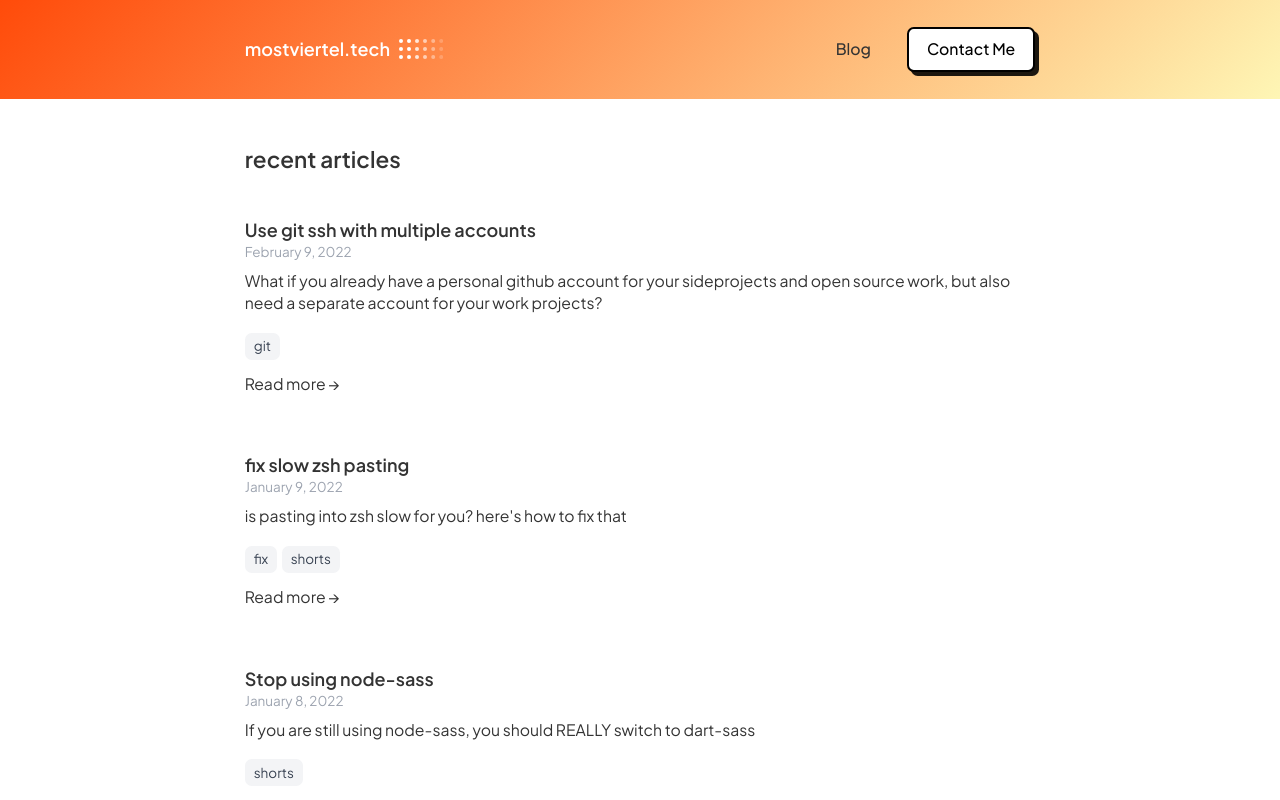
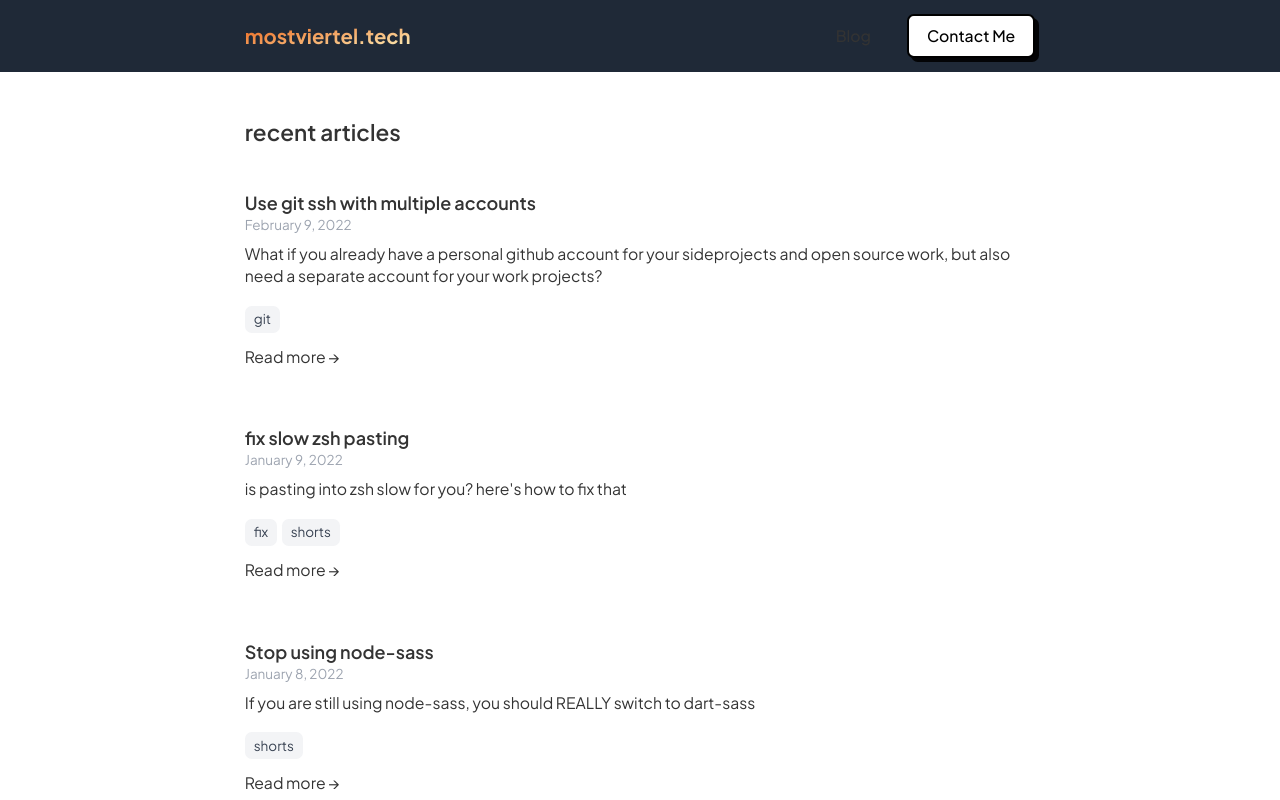
Before and after one commit to kitsunekyo/mostviertel.tech, a Next.js app: page / in a window 1280 px wide. Shown: the top 800 px of the page. Built offline with nearby package versions, Linux system fonts and the light colour scheme.

Commit message:
update header

```diff
--- a/src/components/Header.js
+++ b/src/components/Header.js
@@ -1,16 +1,22 @@
 import Link from "next/link";
 
 import { Button } from "src/components/Button";
-import { Dots } from "src/components/Dots";
 
 export const Header = ({ onMenuClicked }) => (
-  <header className="p-6 sticky top-0 bg-gradient z-10">
+  <header className="px-6 py-3 sticky top-0 bg-gray-800 z-10">
     <div className="flex items-center contained">
       <Link href="/">
         <a className="text-inherit hover:text-inherit hover:no-underline">
           <div className="flex items-center gap-2">
-            <div className="font-semibold text-white">mostviertel.tech</div>
-            <Dots size={20} fill="rgb(255, 255, 255)" />
+            <div
+              className="font-bold text-lg bg-gradient-to-br from-orange-600 to-yellow-100"
+              style={{
+                WebkitBackgroundClip: "text",
+                WebkitTextFillColor: "transparent",
+              }}
+            >
+              mostviertel.tech
+            </div>
           </div>
         </a>
       </Link>
@@ -33,7 +39,7 @@ export const Header = ({ onMenuClicked }) => (
         <button onClick={onMenuClicked} aria-label="open sidebar">
           <svg
             xmlns="http://www.w3.org/2000/svg"
-            className="h-6 w-6"
+            className="h-6 w-6 text-white"
             fill="none"
             viewBox="0 0 24 24"
             stroke="currentColor"
```
Also changed, not shown: src/pages/_app.js (renamed from pages/_app.js), src/pages/blog/[slug].js (renamed from pages/blog/[slug].js), src/pages/blog/index.js (renamed from pages/blog/index.js), src/pages/index.js (renamed from pages/index.js), 1 other file (tests, documents, lock files or other folders).
